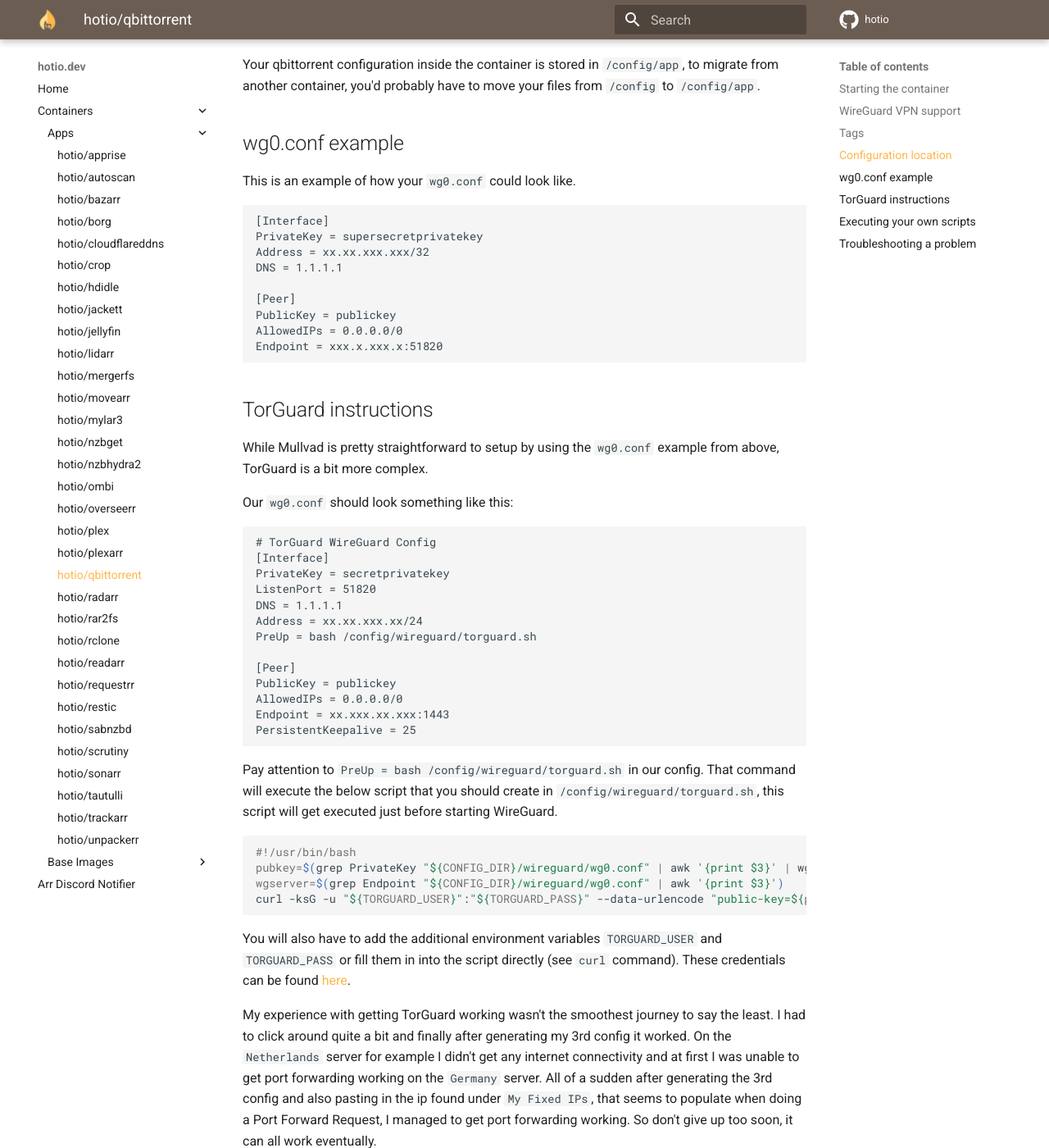
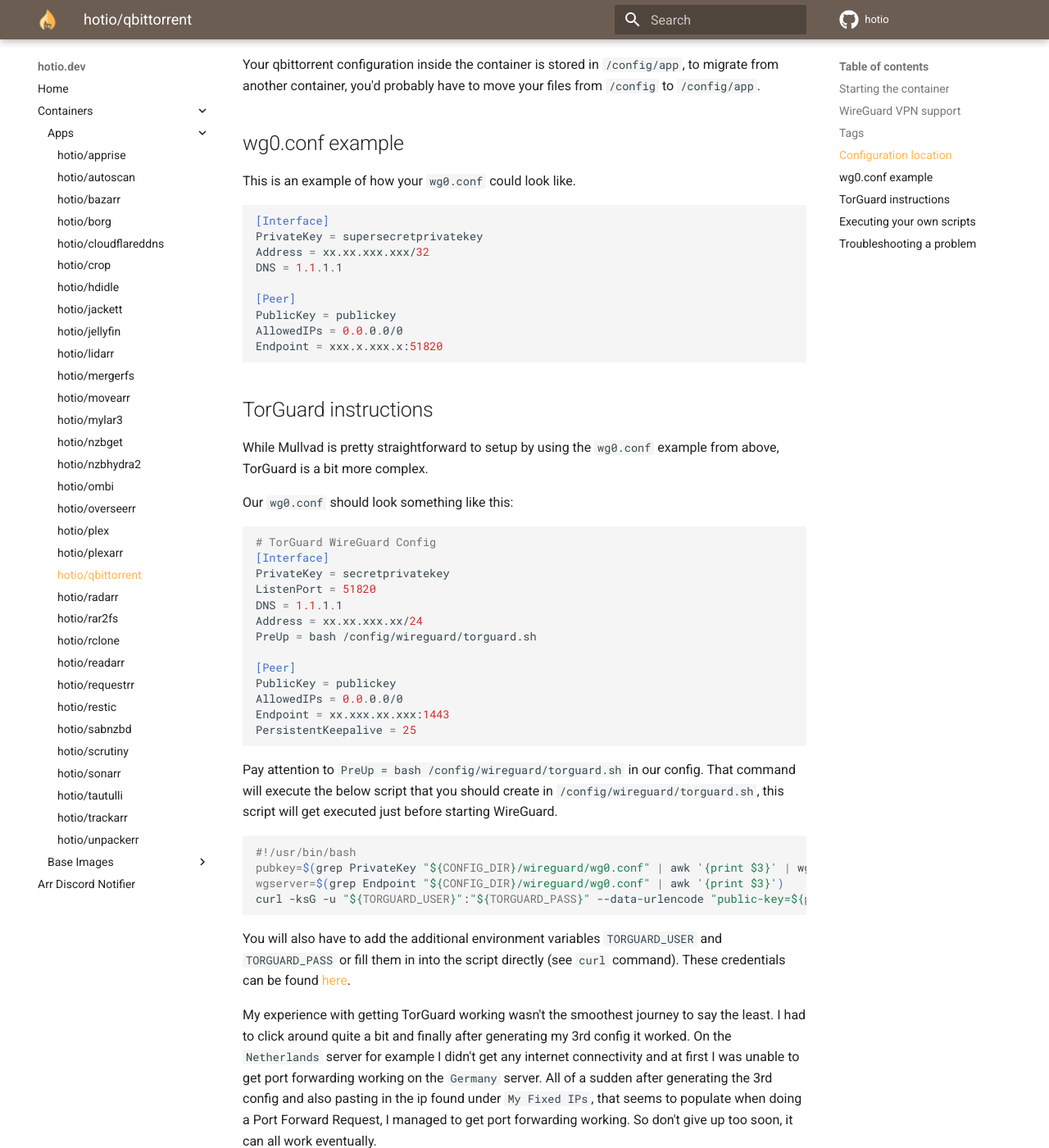
Before and after one commit to hotio/website, an MkDocs documentation site: the page built from docs/containers/qbittorrent.md, in a window 1280 px wide and 1400 px high, scrolled down 3027 px. Shown: the whole window at 82% size. Built offline with MkDocs 1.6.1 and Material for MkDocs 9.7.7, drawn with Linux system fonts in a browser that asks for light colours; some of the changed text lies outside the part shown.

Commit message:
add syntax highlighting

````diff
--- a/docs/containers/qbittorrent.md
+++ b/docs/containers/qbittorrent.md
@@ -27,7 +27,7 @@
 
 Compose:
 
-```text
+```yaml
 version: "3.7"
 
 services:
@@ -85,7 +85,7 @@
 
 Compose:
 
-```text
+```yaml
 version: "3.7"
 
 services:
@@ -132,7 +132,7 @@
 
 This is an example of how your `wg0.conf` could look like.
 
-```text
+```toml
 [Interface]
 PrivateKey = supersecretprivatekey
 Address = xx.xx.xxx.xxx/32
@@ -150,7 +150,7 @@
 
 Our `wg0.conf` should look something like this:
 
-```text
+```toml
 # TorGuard WireGuard Config
 [Interface]
 PrivateKey = secretprivatekey
````
